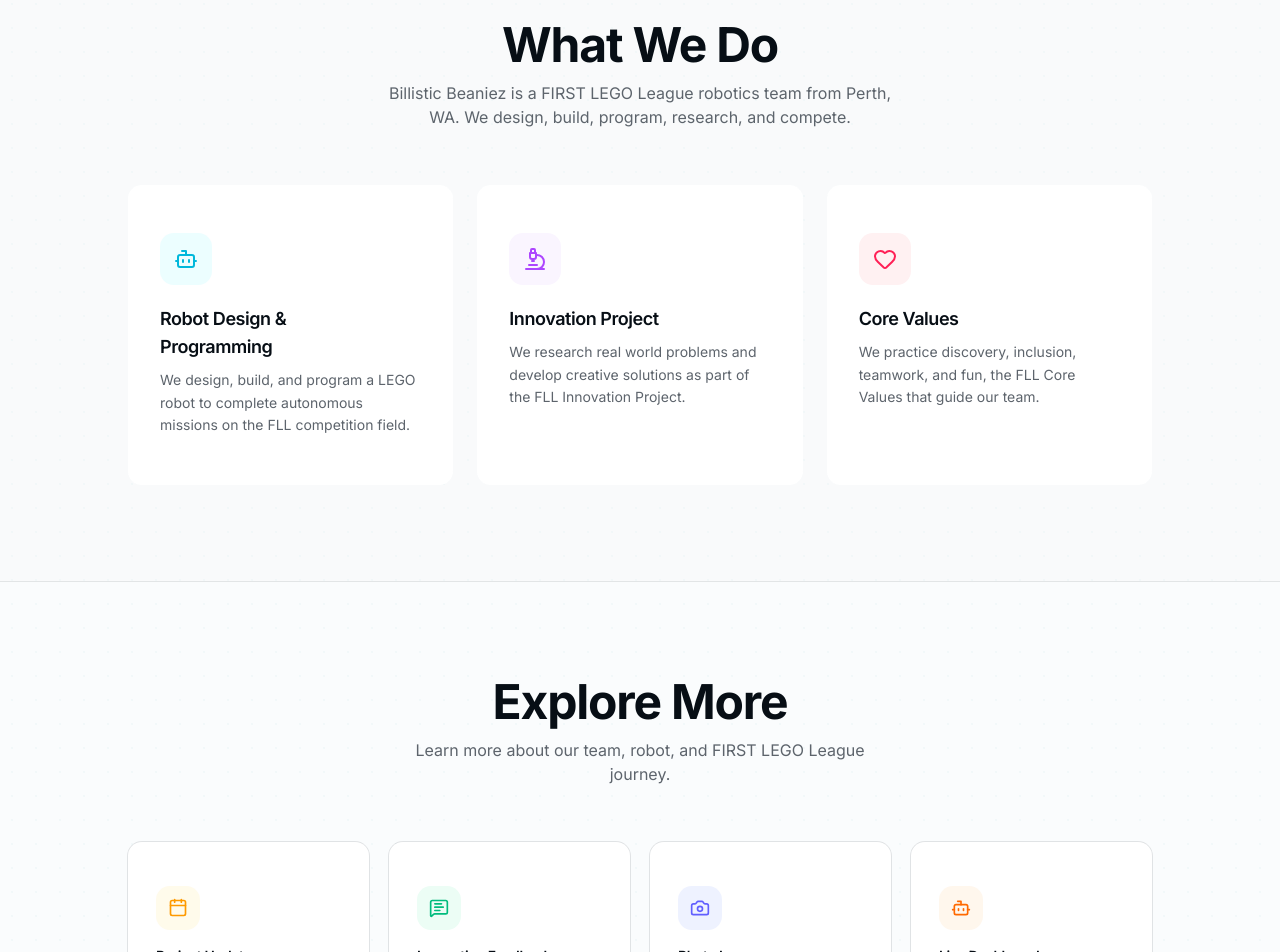
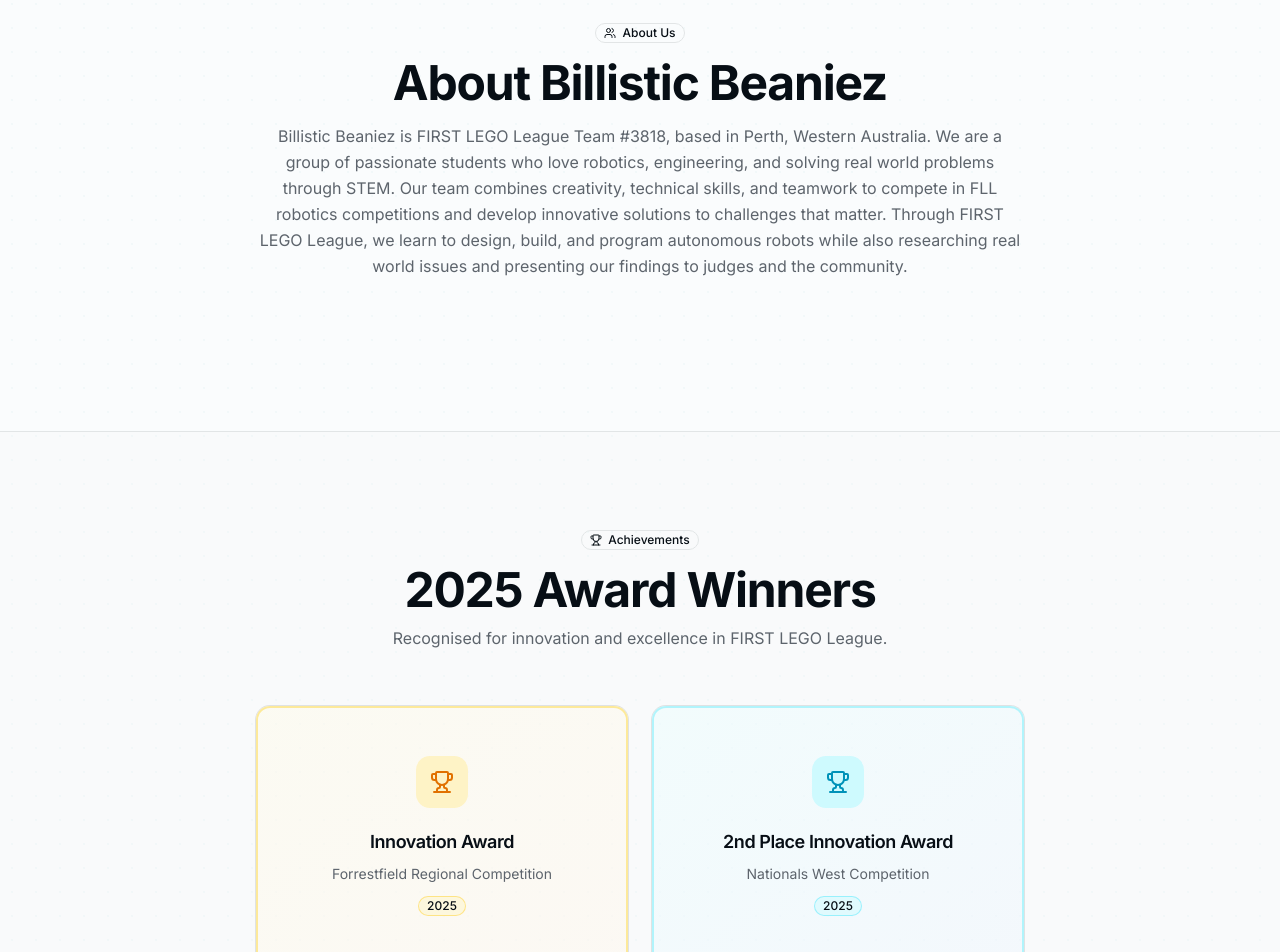
Before and after one commit to bwhy5wy5gm-ship-it/Billisticbeaniez, a Next.js app: page / in a window 1280 px wide. Shown: the part 1080-2032 px from the top of the page. Built offline with nearby package versions, Linux system fonts and the light colour scheme; no server answers.

Commit message:
SEO fixes, rewrite homepage with About Us and awards, update sitemap

```diff
--- a/src/app/(public)/page.tsx
+++ b/src/app/(public)/page.tsx
@@ -15,6 +15,9 @@
   ArrowRight,
   ArrowUpRight,
   Beaker,
+  Trophy,
+  Users,
+  Target,
 } from "lucide-react";
 import { useContent } from "@/lib/use-content";
 
@@ -121,8 +124,74 @@
         </div>
       </section>
 
+      {/* About Us */}
+      <section className="py-20 sm:py-24 border-b">
+        <div className="container mx-auto px-4 sm:px-6 lg:px-8">
+          <div className="max-w-5xl mx-auto">
+            <div className="text-center mb-14">
+              <Badge variant="outline" className="mb-4 gap-1.5 text-xs">
+                <Users className="h-3 w-3" />
+                About Us
+              </Badge>
+              <h2 className="text-4xl sm:text-5xl font-bold mb-4">
+                {getContent("home.about.title", "About Billistic Beaniez")}
+              </h2>
+              <p className="text-muted-foreground text-base max-w-3xl mx-auto leading-relaxed">
+                {getContent("home.about.desc", "Billistic Beaniez is FIRST LEGO League Team #3818, based in Perth, Western Australia. We are a group of passionate students who love robotics, engineering, and solving real world problems through STEM. Our team combines creativity, technical skills, and teamwork to compete in FLL robotics competitions and develop innovative solutions to challenges that matter. Through FIRST LEGO League, we learn to design, build, and program autonomous robots while also researching real world issues and presenting our findings to judges and the community.")}
+              </p>
+            </div>
+          </div>
+        </div>
+      </section>
+
+      {/* Awards */}
+      <section className="py-20 sm:py-24 bg-muted/20 border-b">
+        <div className="container mx-auto px-4 sm:px-6 lg:px-8">
+          <div className="max-w-5xl mx-auto">
+            <div className="text-center mb-14">
+              <Badge variant="outline" className="mb-4 gap-1.5 text-xs">
+                <Trophy className="h-3 w-3" />
+                Achievements
+              </Badge>
+              <h2 className="text-4xl sm:text-5xl font-bold mb-3">
+                {getContent("home.awards.title", "2025 Award Winners")}
+              </h2>
+              <p className="text-muted-foreground text-base max-w-lg mx-auto">
+                {getContent("home.awards.desc", "Recognised for innovation and excellence in FIRST LEGO League.")}
+              </p>
+            </div>
+            <div className="grid sm:grid-cols-2 gap-6 max-w-3xl mx-auto">
+              <Card className="border-2 border-amber-200/80 dark:border-amber-800/50 bg-gradient-to-br from-amber-50/50 to-orange-50/50 dark:from-amber-950/20 dark:to-orange-950/20">
+                <CardContent className="pt-8 pb-8 px-8 text-center">
+                  <div className="p-3.5 rounded-xl bg-amber-100 dark:bg-amber-950/30 w-fit mx-auto mb-5">
+                    <Trophy className="h-6 w-6 text-amber-600 dark:text-amber-400" />
+                  </div>
+                  <h3 className="font-semibold text-lg mb-2">Innovation Award</h3>
+                  <p className="text-sm text-muted-foreground">Forrestfield Regional Competition</p>
+                  <Badge variant="outline" className="mt-3 text-xs bg-amber-100/50 dark:bg-amber-950/30 border-amber-300/50 dark:border-amber-700/50">
+                    2025
+                  </Badge>
+                </CardContent>
+              </Card>
+              <Card className="border-2 border-cyan-200/80 dark:border-cyan-800/50 bg-gradient-to-br from-cyan-50/50 to-blue-50/50 dark:from-cyan-950/20 dark:to-blue-950/20">
+                <CardContent className="pt-8 pb-8 px-8 text-center">
+                  <div className="p-3.5 rounded-xl bg-cyan-100 dark:bg-cyan-950/30 w-fit mx-auto mb-5">
+                    <Trophy className="h-6 w-6 text-cyan-600 dark:text-cyan-400" />
+                  </div>
+                  <h3 className="font-semibold text-lg mb-2">2nd Place Innovation Award</h3>
+                  <p className="text-sm text-muted-foreground">Nationals West Competition</p>
+                  <Badge variant="outline" className="mt-3 text-xs bg-cyan-100/50 dark:bg-cyan-950/30 border-cyan-300/50 dark:border-cyan-700/50">
+                    2025
+                  </Badge>
+                </CardContent>
+              </Card>
+            </div>
+          </div>
+        </div>
+      </section>
+
       {/* What We Do */}
-      <section className="py-20 sm:py-24 bg-muted/20 border-b">
+      <section className="py-20 sm:py-24 border-b">
         <div className="container mx-auto px-4 sm:px-6 lg:px-8">
           <div className="max-w-5xl mx-auto">
             <div className="text-center mb-14">
@@ -136,8 +205,8 @@
                 {
                   href: "/robot",
                   icon: Bot,
-                  title: getContent("home.whataido.robot.title", "Robot"),
-                  desc: getContent("home.whataido.robot.desc", "We design, build, and program a LEGO robot to complete autonomous missions on the competition field."),
+                  title: getContent("home.whataido.robot.title", "Robot Design & Programming"),
+                  desc: getContent("home.whataido.robot.desc", "We design, build, and program a LEGO robot to complete autonomous missions on the FLL competition field."),
                   color: "text-cyan-500",
                   bg: "bg-cyan-50 dark:bg-cyan-950/20",
                   ring: "group-hover:ring-cyan-200 dark:group-hover:ring-cyan-800",
@@ -145,8 +214,8 @@
                 {
                   href: "/innovation-project",
                   icon: Microscope,
-                  title: getContent("home.whataido.innovation.title", "Innovation"),
-                  desc: getContent("home.whataido.innovation.desc", "We research real world problems and develop creative solutions. Our current project uses seaweed to remove CO2 from ocean water."),
+                  title: getContent("home.whataido.innovation.title", "Innovation Project"),
+                  desc: getContent("home.whataido.innovation.desc", "We research real world problems and develop creative solutions as part of the FLL Innovation Project."),
                   color: "text-purple-500",
                   bg: "bg-purple-50 dark:bg-purple-950/20",
                   ring: "group-hover:ring-purple-200 dark:group-hover:ring-purple-800",
@@ -154,8 +223,8 @@
                 {
                   href: "/core-values",
                   icon: Heart,
-                  title: getContent("home.whataido.values.title", "Team Values"),
-                  desc: getContent("home.whataido.values.desc", "We practice discovery, inclusion, teamwork, and fun while learning to work together and make a positive impact."),
+                  title: getContent("home.whataido.values.title", "Core Values"),
+                  desc: getContent("home.whataido.values.desc", "We practice discovery, inclusion, teamwork, and fun, the FLL Core Values that guide our team."),
                   color: "text-rose-500",
                   bg: "bg-rose-50 dark:bg-rose-950/20",
                   ring: "group-hover:ring-rose-200 dark:group-hover:ring-rose-800",
@@ -186,7 +255,7 @@
       </section>
 
       {/* Quick Links */}
-      <section className="py-20 sm:py-24 border-b">
+      <section className="py-20 sm:py-24 bg-muted/20 border-b">
         <div className="container mx-auto px-4 sm:px-6 lg:px-8">
           <div className="max-w-5xl mx-auto">
             <div className="text-center mb-14">
@@ -200,7 +269,7 @@
                 { href: "/updates", icon: Calendar, title: "Project Updates", desc: "Follow our progress.", color: "text-amber-500", bg: "bg-amber-50 dark:bg-amber-950/20" },
                 { href: "/feedback", icon: MessageSquareText, title: "Innovation Feedback", desc: "What people are saying.", color: "text-emerald-500", bg: "bg-emerald-50 dark:bg-emerald-950/20" },
                 { href: "/photo-log", icon: Camera, title: "Photo Logs", desc: "See our journey visually.", color: "text-indigo-500", bg: "bg-indigo-50 dark:bg-indigo-950/20" },
-                { href: "/dashboard", icon: Bot, title: "Live Dashboard", desc: "Watch real time data.", color: "text-orange-500", bg: "bg-orange-50 dark:bg-orange-950/20" },
+                { href: "/dashboard", icon: Target, title: "Live Dashboard", desc: "Watch real time data.", color: "text-orange-500", bg: "bg-orange-50 dark:bg-orange-950/20" },
               ].map((item) => (
                 <Link key={item.href} href={item.href}>
                   <Card className="h-full transition-all cursor-pointer group hover:shadow-md hover:border-border/80 card-lift">
@@ -225,7 +294,7 @@
       </section>
 
       {/* Latest Update + Featured Photo side by side */}
-      <section className="py-20 sm:py-24 bg-muted/20 border-b">
+      <section className="py-20 sm:py-24 border-b">
         <div className="container mx-auto px-4 sm:px-6 lg:px-8">
           <div className="max-w-5xl mx-auto grid sm:grid-cols-2 gap-8">
             {/* Latest Update */}
@@ -314,7 +383,7 @@
       </section>
 
       {/* Sponsor */}
-      <section className="py-20 sm:py-24 border-b">
+      <section className="py-20 sm:py-24 bg-muted/20 border-b">
         <div className="container mx-auto px-4 sm:px-6 lg:px-8">
           <div className="max-w-2xl mx-auto text-center">
             <p className="text-xs font-semibold uppercase tracking-widest text-muted-foreground mb-8">
--- a/src/app/layout.tsx
+++ b/src/app/layout.tsx
@@ -36,7 +36,7 @@
       template: "%s | Billistic Beaniez",
     },
     description:
-      "Meet Billistic Beaniez (Team #3818), a student FIRST LEGO League robotics team from Perth, Western Australia. Explore our robot, engineering, Innovation Project, research, achievements, and FLL journey.",
+      "Billistic Beaniez (Team 3818) is a FIRST LEGO League robotics team from Perth, WA. Award-winning Innovation Project, robot design, and teamwork. Join us!",
     keywords: [
       "Billistic Beaniez",
       "FLL",
@@ -64,7 +64,7 @@
       siteName: "Billistic Beaniez",
       title: "Billistic Beaniez | FIRST LEGO League Robotics Team",
       description:
-        "Meet Billistic Beaniez, a student FIRST LEGO League robotics team. Explore our robot, engineering, Innovation Project, research, achievements, and FLL journey.",
+        "Billistic Beaniez (Team 3818) is a FIRST LEGO League robotics team from Perth, WA. Award-winning Innovation Project, robot design, and teamwork.",
       images: [
         {
           url: "/og-image.svg",
@@ -78,7 +78,7 @@
       card: "summary_large_image",
       title: "Billistic Beaniez | FIRST LEGO League Robotics Team",
       description:
-        "Meet Billistic Beaniez, a student FIRST LEGO League robotics team. Explore our robot, engineering, Innovation Project, research, achievements, and FLL journey.",
+        "Billistic Beaniez (Team 3818) is a FIRST LEGO League robotics team from Perth, WA. Award-winning Innovation Project, robot design, and teamwork.",
       images: ["/og-image.svg"],
     },
     robots: {
@@ -104,11 +104,15 @@
   name: "Billistic Beaniez",
   url: "https://billisticbeaniez.com",
   description:
-    "Billistic Beaniez is a student FIRST LEGO League (FLL) robotics team. The team designs, builds, and programs LEGO robots, develops Innovation Projects, and competes in FLL robotics competitions, combining engineering, programming, research, and STEM innovation.",
+    "Billistic Beaniez (Team 3818) is a FIRST LEGO League robotics team from Perth, Western Australia. 2025 Innovation Award winners at Forrestfield Regional and 2nd Place Innovation Award at Nationals West.",
   logo: "https://billisticbeaniez.com/og-image.svg",
   sameAs: [],
   foundingDate: "2025",
-  keywords: "FIRST LEGO League, FLL, robotics team, STEM, engineering, LEGO robot, innovation project",
+  location: {
+    "@type": "Place",
+    name: "Perth, Western Australia",
+  },
+  keywords: "FIRST LEGO League, FLL, robotics team, STEM, engineering, LEGO robot, innovation project, Perth, Western Australia, team 3818",
 };
 
 const websiteJsonLd = {
@@ -117,7 +121,7 @@
   name: "Billistic Beaniez",
   url: "https://billisticbeaniez.com",
   description:
-    "Billistic Beaniez is a student FIRST LEGO League robotics team. Explore our robot, Innovation Project, research, and FLL journey.",
+    "Billistic Beaniez (Team 3818) is a FIRST LEGO League robotics team from Perth, WA. Explore our robot, Innovation Project, and FLL journey.",
   publisher: {
     "@type": "Organization",
     name: "Billistic Beaniez",
@@ -132,6 +136,7 @@
       suppressHydrationWarning
     >
       <head>
+        <link rel="canonical" href="https://billisticbeaniez.com/" />
         <script
           type="application/ld+json"
           dangerouslySetInnerHTML={{ __html: JSON.stringify(organizationJsonLd) }}
--- a/src/lib/content-defaults.ts
+++ b/src/lib/content-defaults.ts
@@ -5,6 +5,10 @@
   "home.hero.description": "We are a student robotics team competing in FIRST LEGO League, combining engineering, programming, research and innovation to tackle real world challenges.",
   "home.hero.button1": "See Our Innovation",
   "home.hero.button2": "Meet Our Robot",
+  "home.about.title": "About Billistic Beaniez",
+  "home.about.desc": "Billistic Beaniez is FIRST LEGO League Team #3818, based in Perth, Western Australia. We are a group of passionate students who love robotics, engineering, and solving real world problems through STEM. Our team combines creativity, technical skills, and teamwork to compete in FLL robotics competitions and develop innovative solutions to challenges that matter. Through FIRST LEGO League, we learn to design, build, and program autonomous robots while also researching real world issues and presenting our findings to judges and the community.",
+  "home.awards.title": "2025 Award Winners",
+  "home.awards.desc": "Recognised for innovation and excellence in FIRST LEGO League.",
   "home.whataido.title": "What We Do",
   "home.whataido.desc": "Billistic Beaniez is a FIRST LEGO League robotics team from Perth, WA. We design, build, program, research, and compete.",
   "home.whataido.robot.title": "Robot Design & Programming",
```
